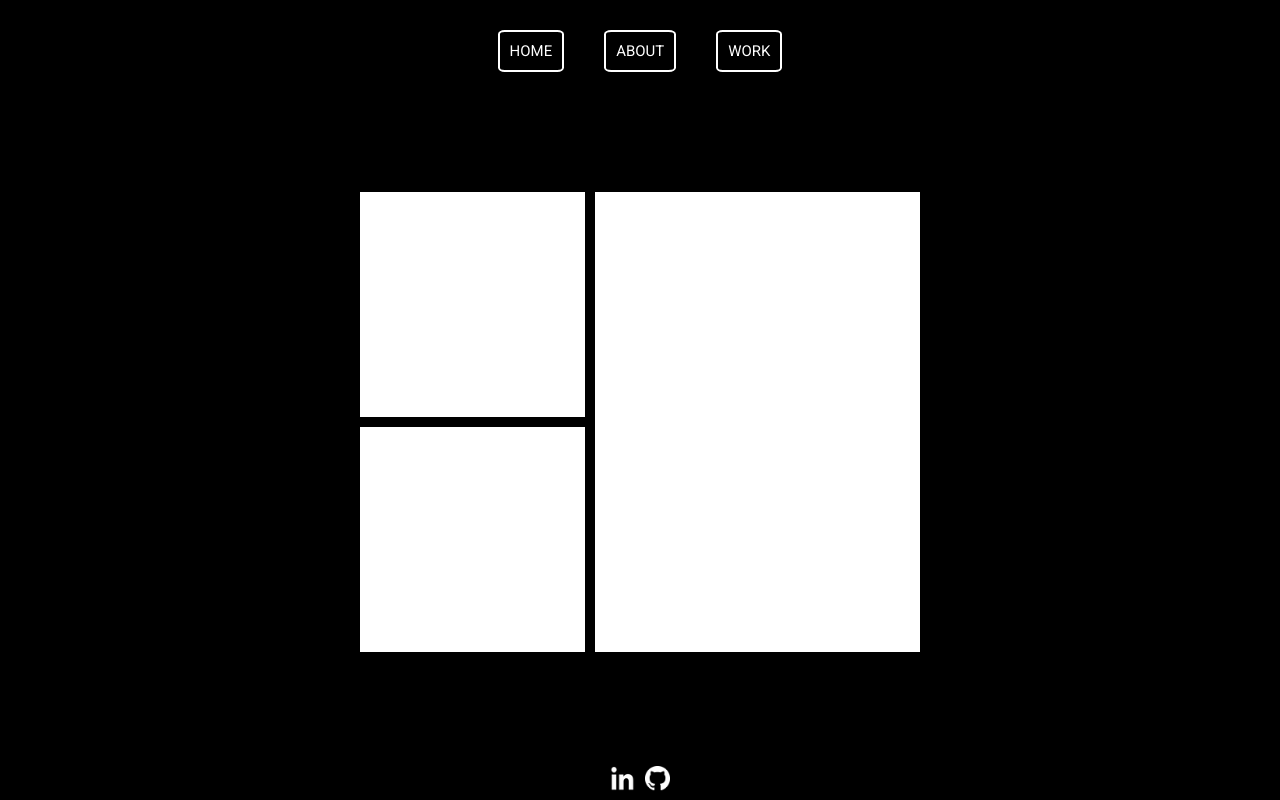
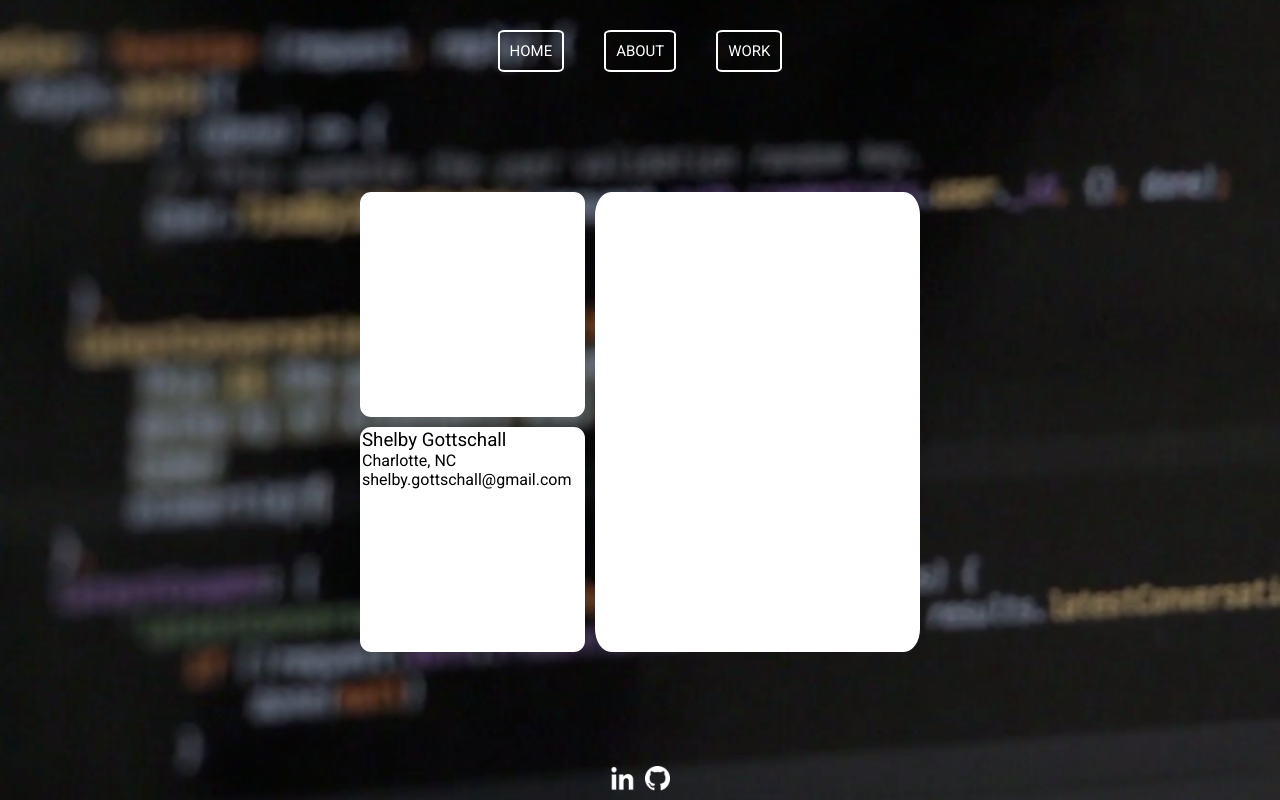
Before and after one commit to Shelby-Jean/portfolio, a React (Create React App) app: page /about in a window 1280 px wide. Built offline with nearby package versions, Linux system fonts and the light colour scheme.

Commit message:
added background to other pages

```diff
--- a/src/components/About.js
+++ b/src/components/About.js
@@ -5,14 +5,16 @@ import '../css/About.css';
 class About extends React.Component {
   render() {
     return (
-      <div>
+      <div id="bg-img">
         <Navigation />
         <div className="about-content-container">
           <div className="photo-contact-container">
             <div className="photo-container">
             </div>
             <div className="contact-container">
-
+              <h3>Shelby Gottschall</h3>
+              <h4>Charlotte, NC</h4>
+              <h4>shelby.gottschall@gmail.com</h4>
             </div>
           </div>
           <div className="about-container">
--- a/src/components/Work.js
+++ b/src/components/Work.js
@@ -4,9 +4,8 @@ import Navigation from './Navigation';
 class Work extends React.Component {
   render() {
     return (
-      <div>
+      <div id="bg-img">
         <Navigation />
-        <h1>WORK</h1>
       </div>
     )
   }
--- a/src/css/About.css
+++ b/src/css/About.css
@@ -1,3 +1,12 @@
+#bg-img {
+  background: url("../media/bg-img.png");
+  background-size: cover;
+  position: fixed;
+  min-width: 100%;
+  min-height: 100%;
+  z-index: -1;
+}
+
 .about-content-container {
   display: flex;
   justify-content: center;
@@ -15,12 +24,21 @@
   width: 225px;
   height: 225px;
   margin-bottom: 10px;
+  border-style: solid;
+  border-width: 2px;
+  border-radius: 5%;
+  border-color: white;
 }
 
 .contact-container {
   background-color: white;
   width: 225px;
   height: 225px;
+  color: black;
+  border-style: solid;
+  border-width: 2px;
+  border-radius: 5%;
+  border-color: white;
 }
 
 .about-container {
@@ -28,4 +46,8 @@
   width: 325px;
   height: 460px;
   margin-left: 10px;
+  border-style: solid;
+  border-width: 2px;
+  border-radius: 5%;
+  border-color: white;
 }
--- a/src/css/App.css
+++ b/src/css/App.css
@@ -5,6 +5,7 @@
   border: none;
   font-family: "Roboto", san-serf;
   font-weight: 400;
+  box-sizing: border-box;
 }
 
 body {
--- a/src/css/Work.css
+++ b/src/css/Work.css
@@ -0,0 +1,8 @@
+#bg-img {
+  background: url("../media/bg-img.png");
+  background-size: cover;
+  position: fixed;
+  min-width: 100%;
+  min-height: 100%;
+  z-index: -1;
+}
```
Also changed, not shown: src/media/bg-img.png (added), 1 other file (tests, documents, lock files or other folders).
